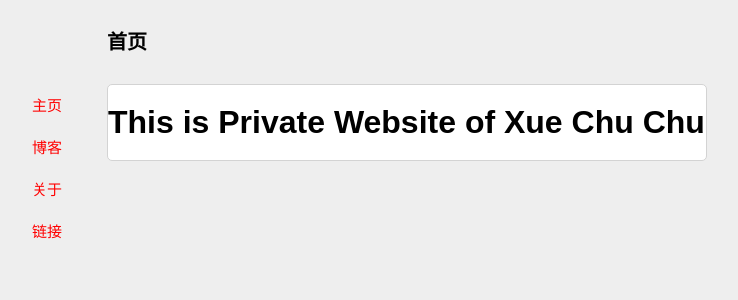
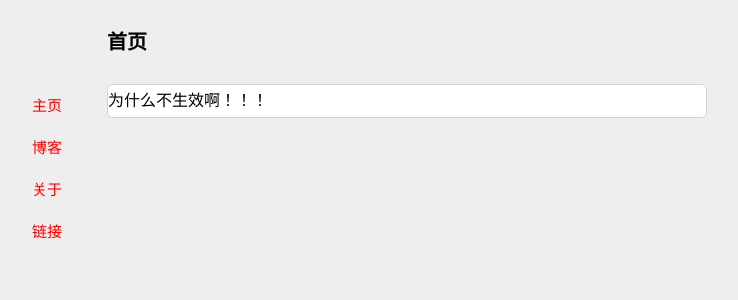
Before and after one commit to chuer/chuer.github.io, a Jekyll site: the page built from index.html, in a window 1280 px wide. Shown: the top 300 px of the page, without its empty margins (233-971 px from the left). Built offline with Jekyll 4.4.1, drawn with Linux system fonts in a browser that asks for light colours.

Commit message:
Update index.html

```diff
--- a/index.html
+++ b/index.html
@@ -3,4 +3,4 @@ layout: page
 title: 首页
 ---
 
-<h1>This is Private Website of Xue Chu Chu</h1>
+为什么不生效啊！！！
```
